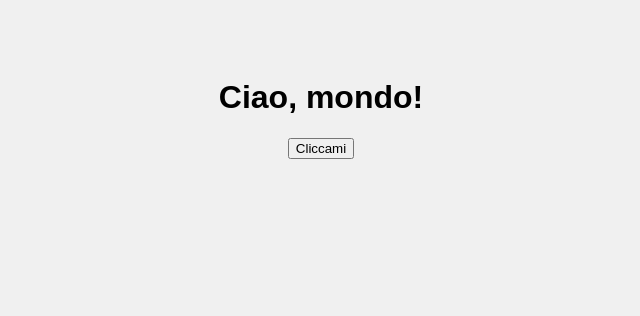
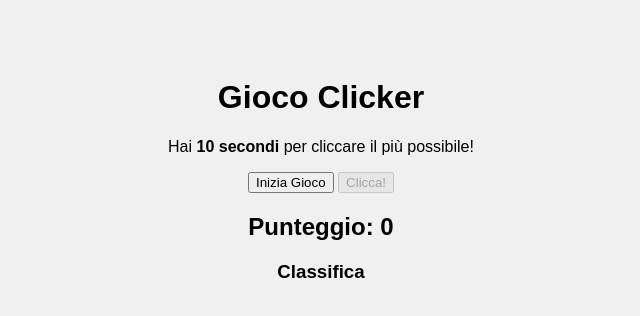
Before and after one commit to paologilberti/random, a plain HTML site: page index.html in a window 1280 px wide. Shown: the whole page, without its empty margins (319-959 px from the left). Drawn offline with Linux system fonts and the light colour scheme.

Commit message:
Update index.html

```diff
--- a/index.html
+++ b/index.html
@@ -1,14 +1,27 @@
-<!-- index.html -->
 <!DOCTYPE html>
 <html lang="it">
 <head>
   <meta charset="UTF-8">
-  <title>Il Mio Sito</title>
+  <title>Gioco Clicker</title>
   <link rel="stylesheet" href="style.css">
+  <!-- Firebase SDK -->
+  <script src="https://www.gstatic.com/firebasejs/9.6.1/firebase-app-compat.js"></script>
+  <script src="https://www.gstatic.com/firebasejs/9.6.1/firebase-firestore-compat.js"></script>
 </head>
 <body>
-  <h1>Ciao, mondo!</h1>
-  <button onclick="saluta()">Cliccami</button>
+  <h1>Gioco Clicker</h1>
+  <p>Hai <strong>10 secondi</strong> per cliccare il più possibile!</p>
+
+  <button id="startBtn">Inizia Gioco</button>
+  <button id="clickBtn" disabled>Clicca!</button>
+
+  <h2>Punteggio: <span id="score">0</span></h2>
+
+  <div id="leaderboard">
+    <h3>Classifica</h3>
+    <ol id="scoresList"></ol>
+  </div>
+
   <script src="script.js"></script>
 </body>
 </html>
```
